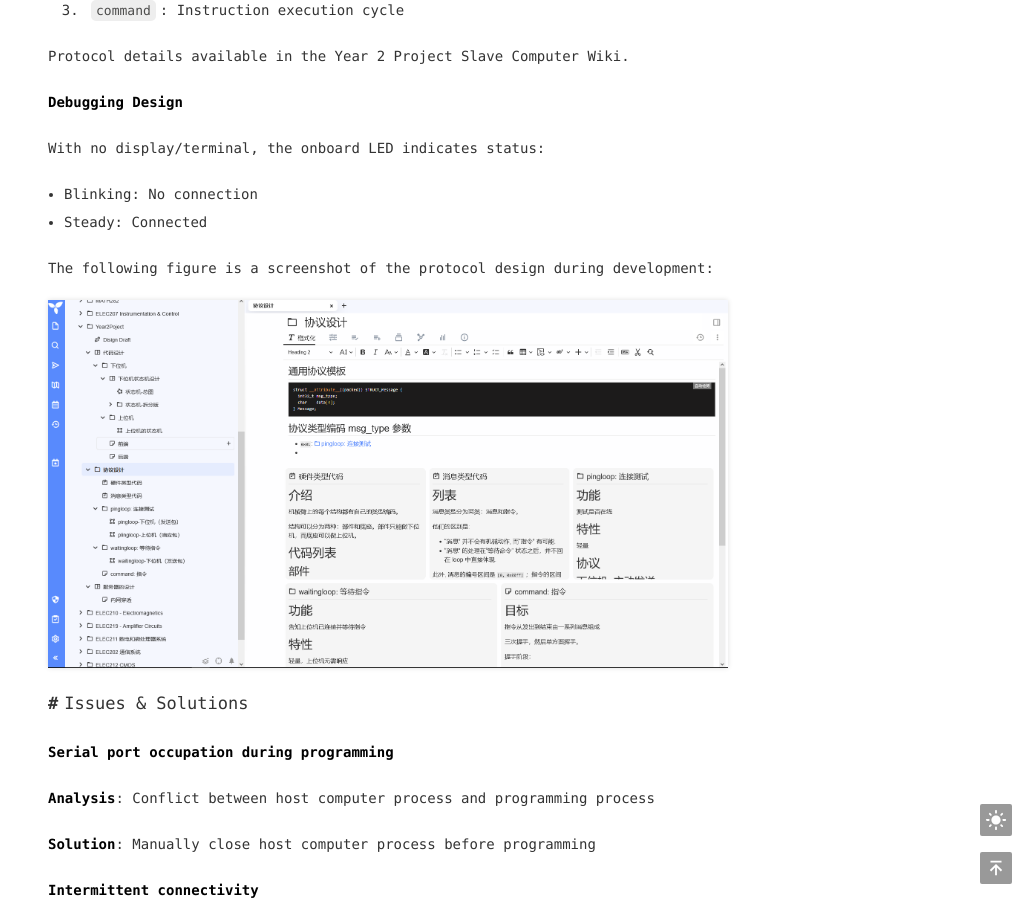
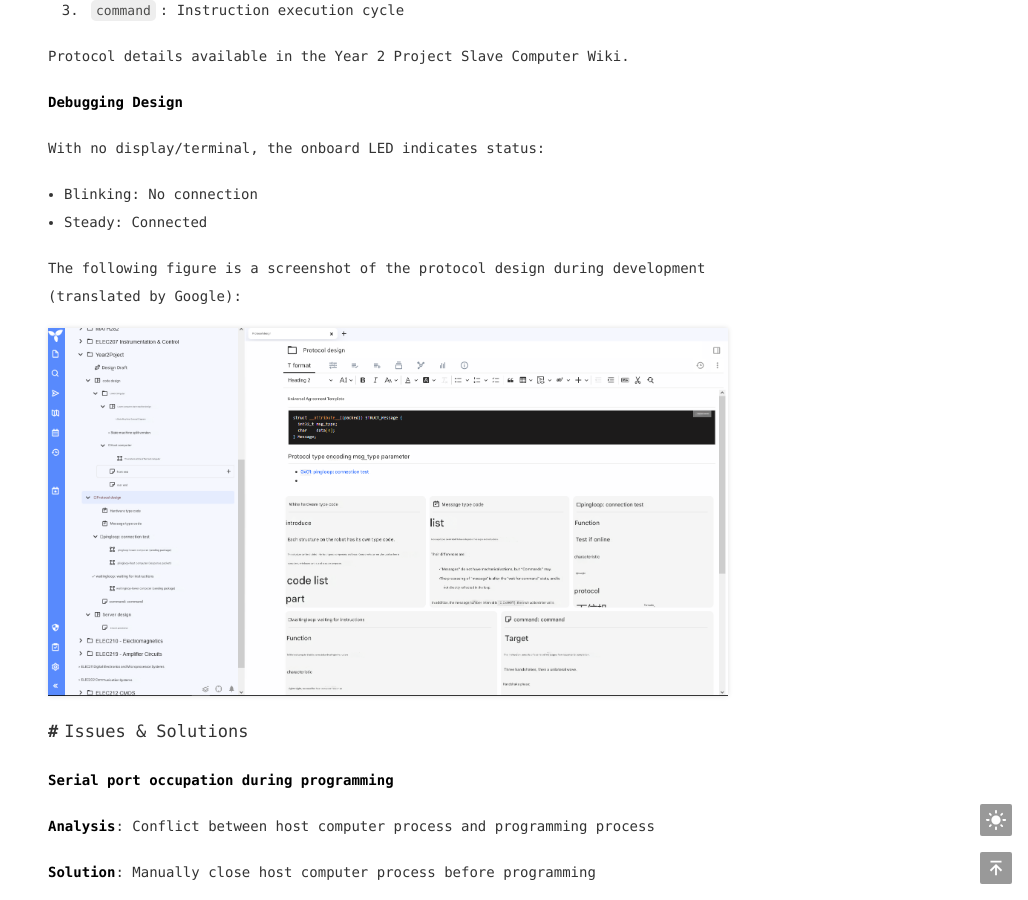
Before and after one commit to juntong20XX/juntong20XX.github.io, a Jekyll site: the page built from _posts/2025-02-10-Year 2 Project Slave Computer Development.md, in a window 1280 px wide and 900 px high, scrolled down 2786 px. Shown: the whole window, without its empty margins (252-1280 px from the left). Built offline with Jekyll 4.4.1, drawn with Linux system fonts in a browser that asks for light colours.

```diff
--- a/_posts/2025-02-10-Year 2 Project Slave Computer Development.md
+++ b/_posts/2025-02-10-Year 2 Project Slave Computer Development.md
@@ -86,9 +86,9 @@ With no display/terminal, the onboard LED indicates status:
 - Blinking: No connection
 - Steady: Connected
 
-The following figure is a screenshot of the protocol design during development:
+The following figure is a screenshot of the protocol design during development (translated by Google):
 
-![协议设计笔记截图](协议设计笔记截图.png)
+![Screenshot of Protocol Design Notes](Screenshot of Protocol Design Notes.png)
 
 ## Issues & Solutions
 **Serial port occupation during programming**
```
Also changed, not shown: _posts/2025-02-25-year-2-project-index_en.md (renamed from _posts/2025-02-25-Year 2 Project Index_en.md, +10 -4 lines).
